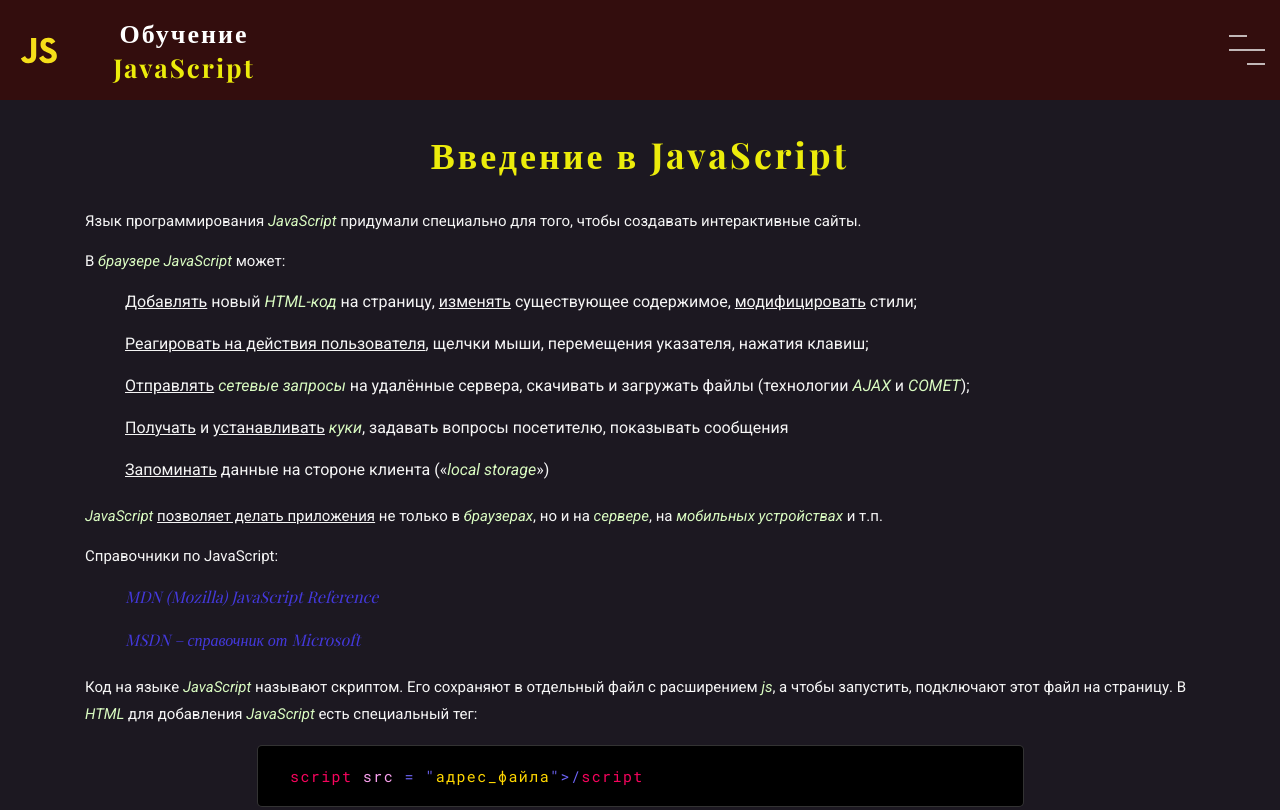
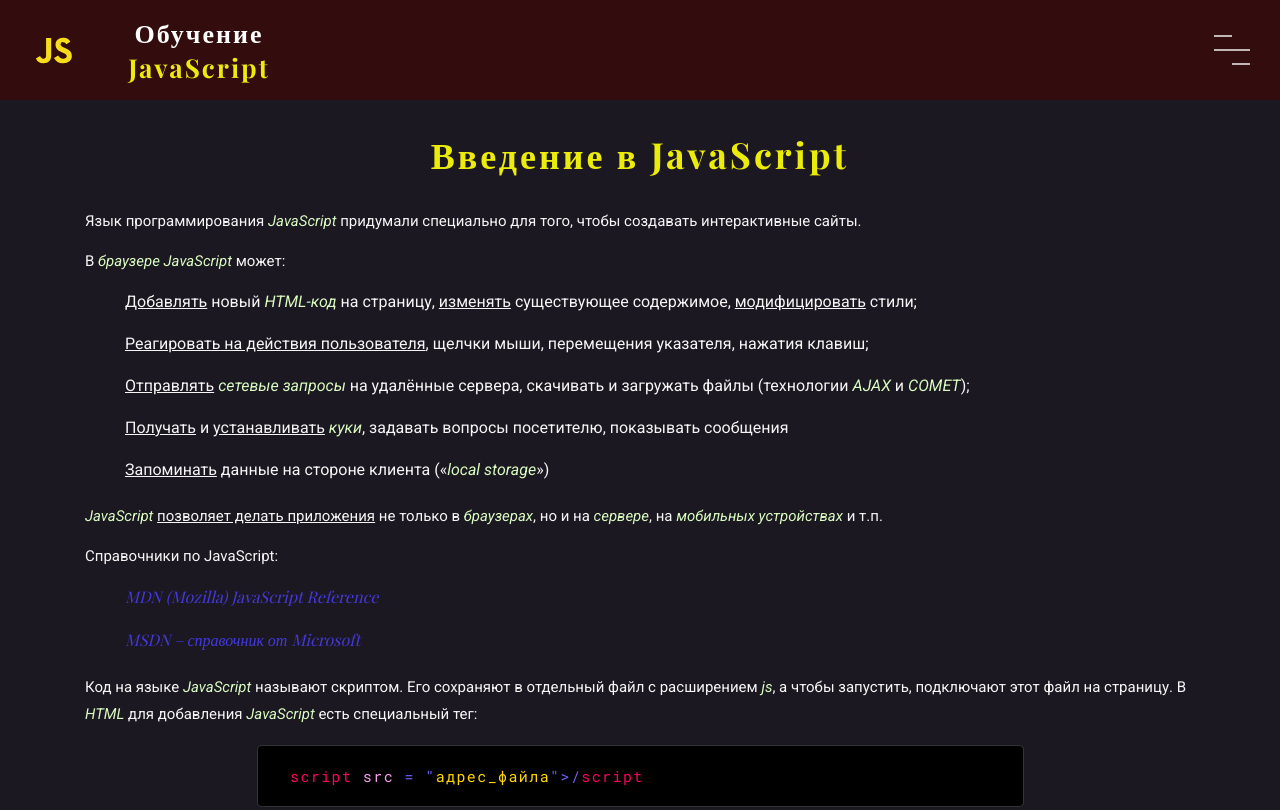
Before and after one commit to Anatoly-web-dev/learning-js, a plain HTML site: page index.html in a window 1280 px wide. Shown: the top 810 px of the page. Drawn offline with nearby package versions, Linux system fonts and the light colour scheme; a web font is replaced by a local one.

Commit message:
Fix menu-style errors

```diff
--- a/css/style.css
+++ b/css/style.css
@@ -79,7 +79,7 @@
 
 .header {
 	display: grid;
-	justify-content: space-between;
+	justify-content: space-evenly;
 	align-items: center;
 	grid-template-columns: minmax(auto, 280px) auto;
 	grid-template-rows: auto, auto;
@@ -125,7 +125,6 @@
 	grid-column: 2/3;
 	display: grid;
 	justify-content: end;
-	margin: 0 100px 0 0;
 }
 
 .header__links {
@@ -519,12 +518,15 @@
 
 /* медиазапросы: */
 
-@media (max-width:1900px) {
+@media (max-width:1800px) {
+	.header {
+		justify-content: space-between;
+	}
+
 	.header__navigation-menu {
 		grid-row: 2/3;
 		grid-column: 1/3;
 		justify-content: center;
-		margin: 0;
 	}
 
 	.content {
@@ -542,7 +544,6 @@
 @media (max-width: 1440px) {
 	.header {
 		grid-template-rows: auto;
-		padding: 0 15px;
 	}
 
 	.header__logo-image {
```
